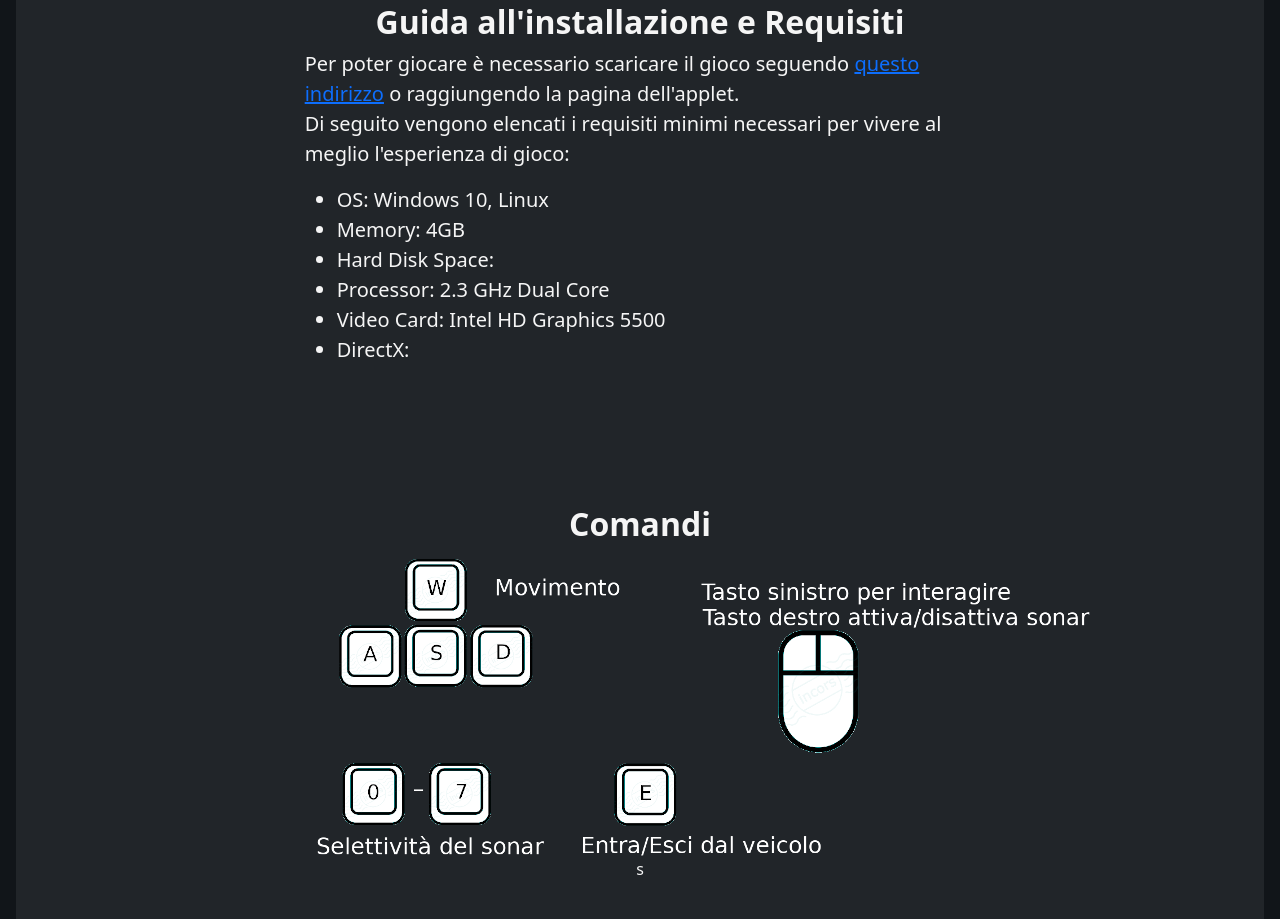
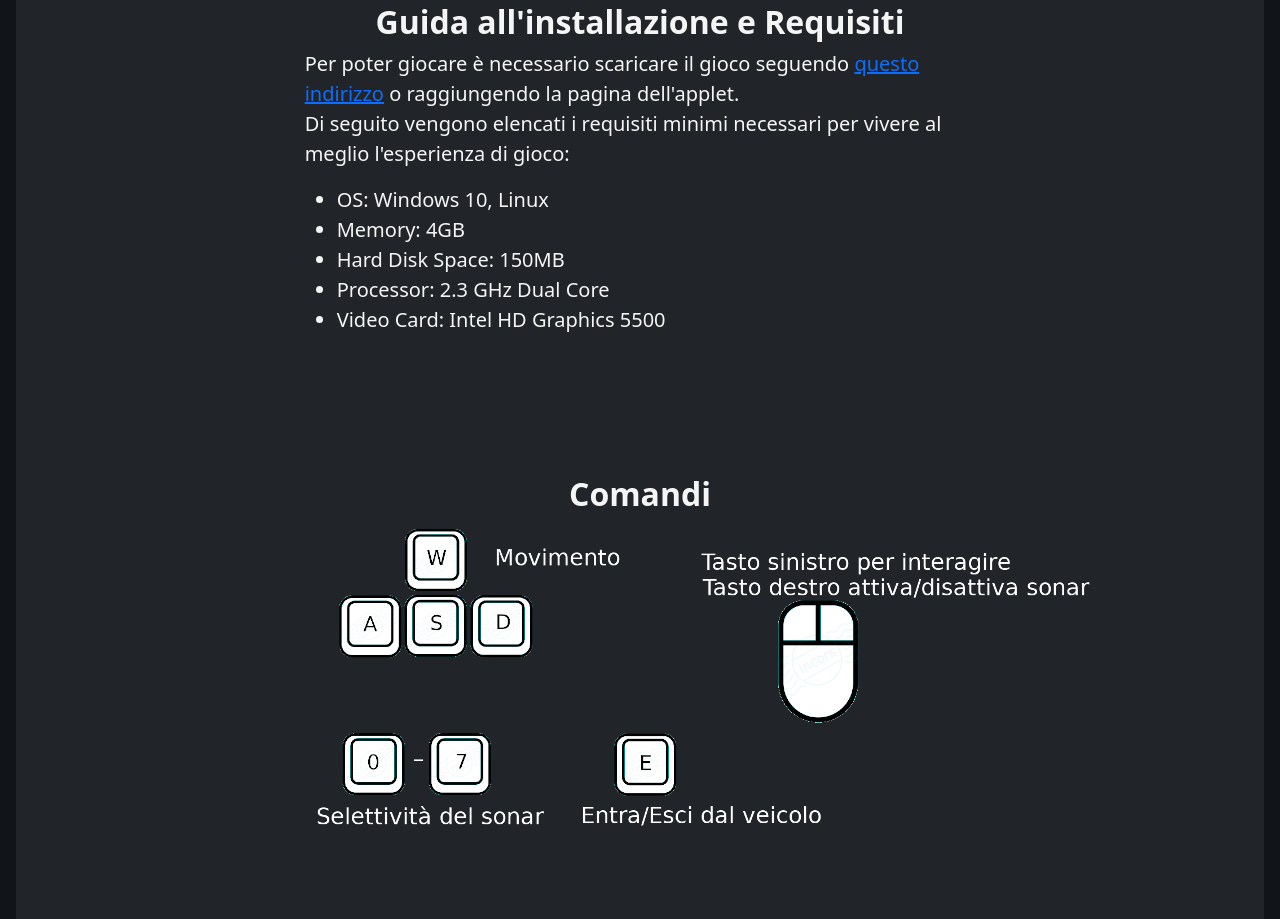
Before and after one commit to Keasys/Solaris, a plain HTML site: page resources/manuale.html in a window 1280 px wide. Shown: the part 721-1640 px from the top of the page. Drawn offline with Linux system fonts and the light colour scheme.

Commit message:
refactoring schifoso

```diff
--- a/resources/manuale.html
+++ b/resources/manuale.html
@@ -71,19 +71,17 @@
 
 	    <li>Memory: 4GB  </li>
 
-	    <li>Hard Disk Space: </li>
+	    <li>Hard Disk Space: 150MB</li>
 
 	    <li>Processor: 2.3 GHz Dual Core</li>
 
 	    <li>Video Card: Intel HD Graphics 5500</li>
-
-	    <li>DirectX:  </li>
 	  </ul>
 	</div>
       </div>
       <div id="outline-container-org5c8eee5" class="outline-2">
 	<h2 class="paragtitle"id="org5c8eee5">Comandi</h2>
-	  <img src="./how.png" style=" position:relative;" alt="how.png" />s
+	  <img src="./how.png" style=" position:relative;" alt="how.png" />
       </div>
       <div id="outline-container-org5c8eee5" class="outline-2">
 	<h2 class="paragtitle"id="org5c8eee5">Obiettivo</h2>
```
